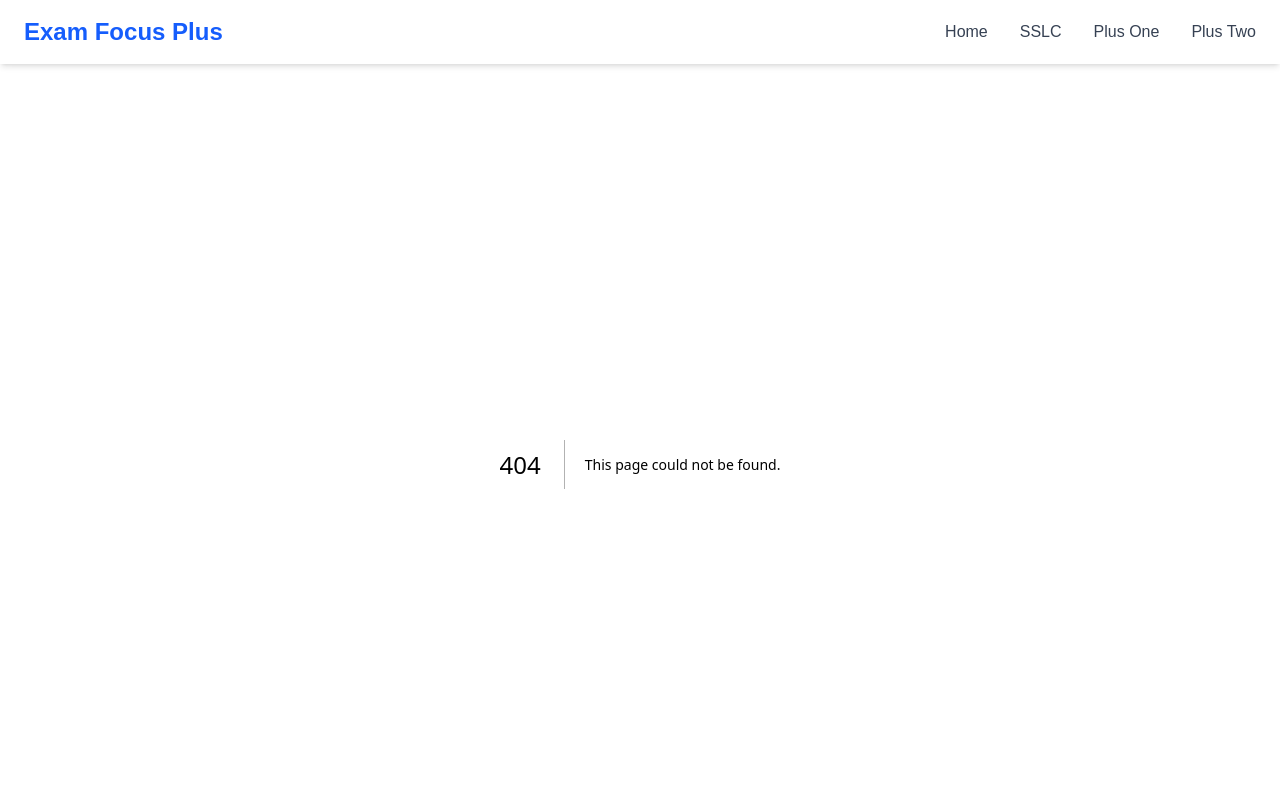
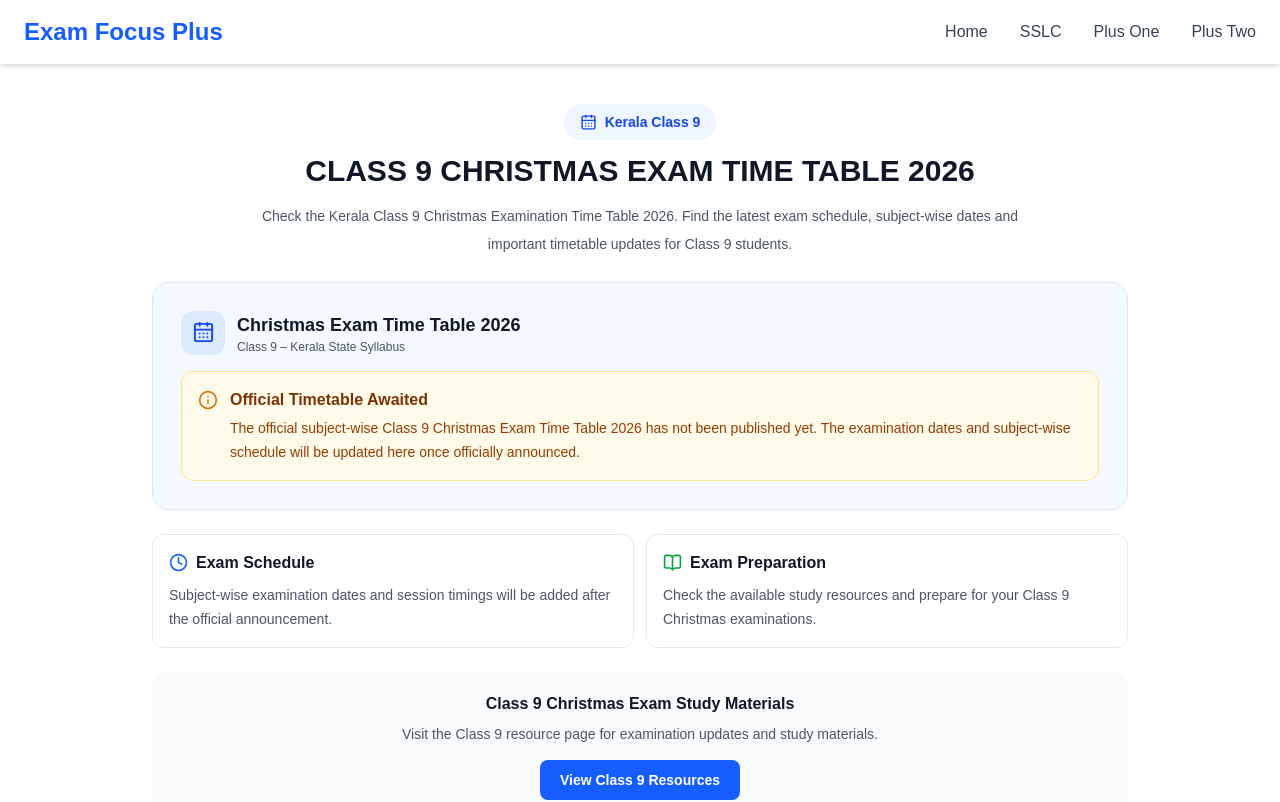
Before and after one commit to examfocusplus/exam-focus-plus, a Next.js app: page /class-9-christmas-timetable-26 in a window 1280 px wide. Before the commit this address had no page. Shown: the top 802 px of the page. Built offline with nearby package versions, Linux system fonts and the light colour scheme.

Commit message:
Add Class 9 Christmas exam timetable page

```diff
--- /dev/null
+++ b/app/class-9-christmas-timetable-26/page.tsx
@@ -0,0 +1,127 @@
+import type { Metadata } from "next";
+import { CalendarDays, Clock, BookOpen, Info } from "lucide-react";
+
+export const metadata: Metadata = {
+  title: "Class 9 Christmas Exam Time Table 2026 – Kerala Class 9",
+  description:
+    "Check the Kerala Class 9 Christmas Exam Time Table 2026. Get the latest subject-wise exam dates, examination schedule and timetable updates for Class 9 students.",
+  keywords: [
+    "Class 9 Christmas Exam Time Table 2026",
+    "Kerala Class 9 Time Table 2026",
+    "Class 9 Christmas Exam 2026",
+    "9th Standard Christmas Exam Time Table",
+    "Class 9 Exam Dates 2026",
+    "Kerala Class 9 Christmas Exam",
+    "Class 9 Exam Schedule 2026",
+    "Class 9 Christmas Exam Portions",
+    "Exam Focus Plus"
+  ],
+  openGraph: {
+    title: "Class 9 Christmas Exam Time Table 2026",
+    description:
+      "Check the latest Kerala Class 9 Christmas Exam 2026 timetable updates and subject-wise examination schedule.",
+    type: "website"
+  }
+};
+
+export default function Class9ChristmasTimetablePage() {
+  return (
+    <main className="mx-auto max-w-5xl px-4 py-6 sm:px-6 sm:py-10">
+      <div className="mb-6 text-center">
+        <div className="mb-3 inline-flex items-center gap-2 rounded-full bg-blue-50 px-4 py-2 text-sm font-semibold text-blue-700 dark:bg-blue-950 dark:text-blue-300">
+          <CalendarDays size={17} />
+          Kerala Class 9
+        </div>
+
+        <h1 className="text-2xl font-bold leading-tight text-gray-900 dark:text-white sm:text-3xl">
+          CLASS 9 CHRISTMAS EXAM TIME TABLE 2026
+        </h1>
+
+        <p className="mx-auto mt-3 max-w-3xl text-sm leading-7 text-gray-600 dark:text-gray-300">
+          Check the Kerala Class 9 Christmas Examination Time Table
+          2026. Find the latest exam schedule, subject-wise dates
+          and important timetable updates for Class 9 students.
+        </p>
+      </div>
+
+      <section className="mb-6 rounded-2xl border border-blue-100 bg-blue-50/70 p-5 dark:border-blue-900 dark:bg-blue-950/30 sm:p-7">
+        <div className="mb-4 flex items-center gap-3">
+          <div className="flex h-11 w-11 items-center justify-center rounded-xl bg-blue-100 text-blue-700 dark:bg-blue-900 dark:text-blue-300">
+            <CalendarDays size={23} />
+          </div>
+
+          <div>
+            <h2 className="text-lg font-bold text-gray-900 dark:text-white">
+              Christmas Exam Time Table 2026
+            </h2>
+            <p className="text-xs text-gray-600 dark:text-gray-400">
+              Class 9 – Kerala State Syllabus
+            </p>
+          </div>
+        </div>
+
+        <div className="rounded-xl border border-amber-200 bg-amber-50 p-4 dark:border-amber-900 dark:bg-amber-950/30">
+          <div className="flex items-start gap-3">
+            <Info className="mt-0.5 shrink-0 text-amber-600" size={20} />
+
+            <div>
+              <h3 className="font-semibold text-amber-900 dark:text-amber-300">
+                Official Timetable Awaited
+              </h3>
+              <p className="mt-1 text-sm leading-6 text-amber-800 dark:text-amber-200">
+                The official subject-wise Class 9 Christmas Exam
+                Time Table 2026 has not been published yet.
+                The examination dates and subject-wise schedule
+                will be updated here once officially announced.
+              </p>
+            </div>
+          </div>
+        </div>
+      </section>
+
+      <section className="mb-6 grid gap-3 sm:grid-cols-2">
+        <div className="rounded-xl border border-gray-200 bg-white p-4 dark:border-gray-700 dark:bg-gray-900">
+          <div className="mb-2 flex items-center gap-2 text-blue-600 dark:text-blue-400">
+            <Clock size={19} />
+            <h3 className="font-semibold text-gray-900 dark:text-white">
+              Exam Schedule
+            </h3>
+          </div>
+          <p className="text-sm leading-6 text-gray-600 dark:text-gray-300">
+            Subject-wise examination dates and session timings
+            will be added after the official announcement.
+          </p>
+        </div>
+
+        <div className="rounded-xl border border-gray-200 bg-white p-4 dark:border-gray-700 dark:bg-gray-900">
+          <div className="mb-2 flex items-center gap-2 text-green-600 dark:text-green-400">
+            <BookOpen size={19} />
+            <h3 className="font-semibold text-gray-900 dark:text-white">
+              Exam Preparation
+            </h3>
+          </div>
+          <p className="text-sm leading-6 text-gray-600 dark:text-gray-300">
+            Check the available study resources and prepare
+            for your Class 9 Christmas examinations.
+          </p>
+        </div>
+      </section>
+
+      <div className="rounded-xl bg-gray-50 p-5 text-center dark:bg-gray-800">
+        <h2 className="font-bold text-gray-900 dark:text-white">
+          Class 9 Christmas Exam Study Materials
+        </h2>
+        <p className="mt-2 text-sm text-gray-600 dark:text-gray-300">
+          Visit the Class 9 resource page for examination
+          updates and study materials.
+        </p>
+        <a
+          href="/class-9"
+          className="mt-4 inline-flex items-center justify-center rounded-lg bg-blue-600 px-5 py-2.5 text-sm font-semibold text-white transition hover:bg-blue-700"
+        >
+          View Class 9 Resources
+        </a>
+      </div>
+    </main>
+  );
+}
```
